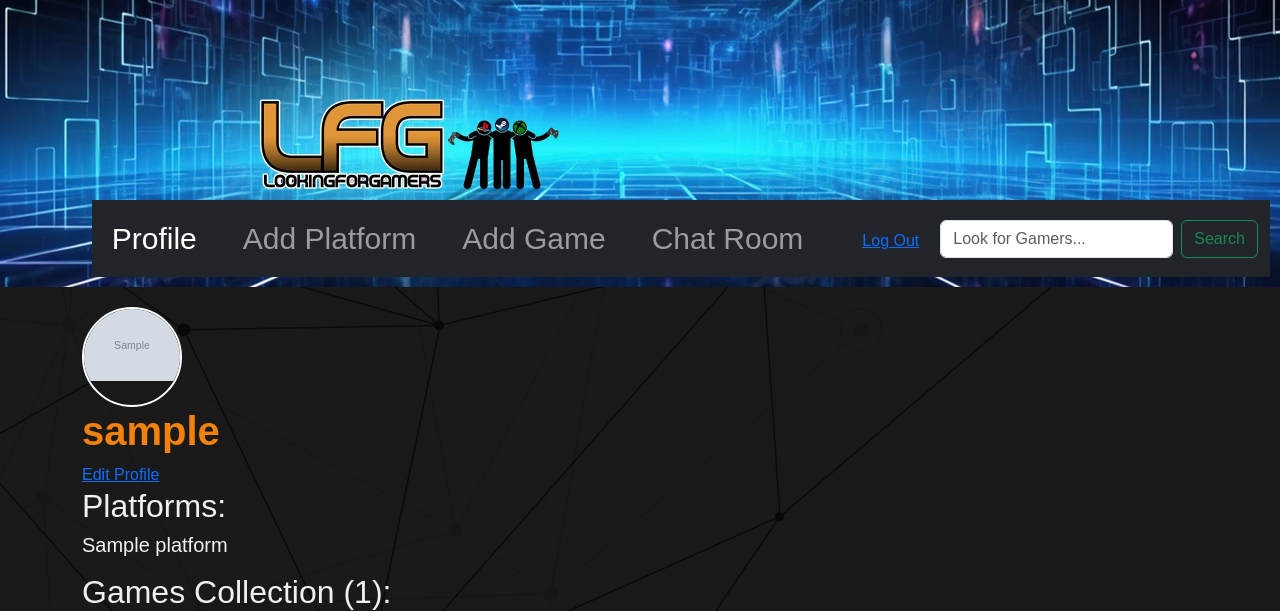
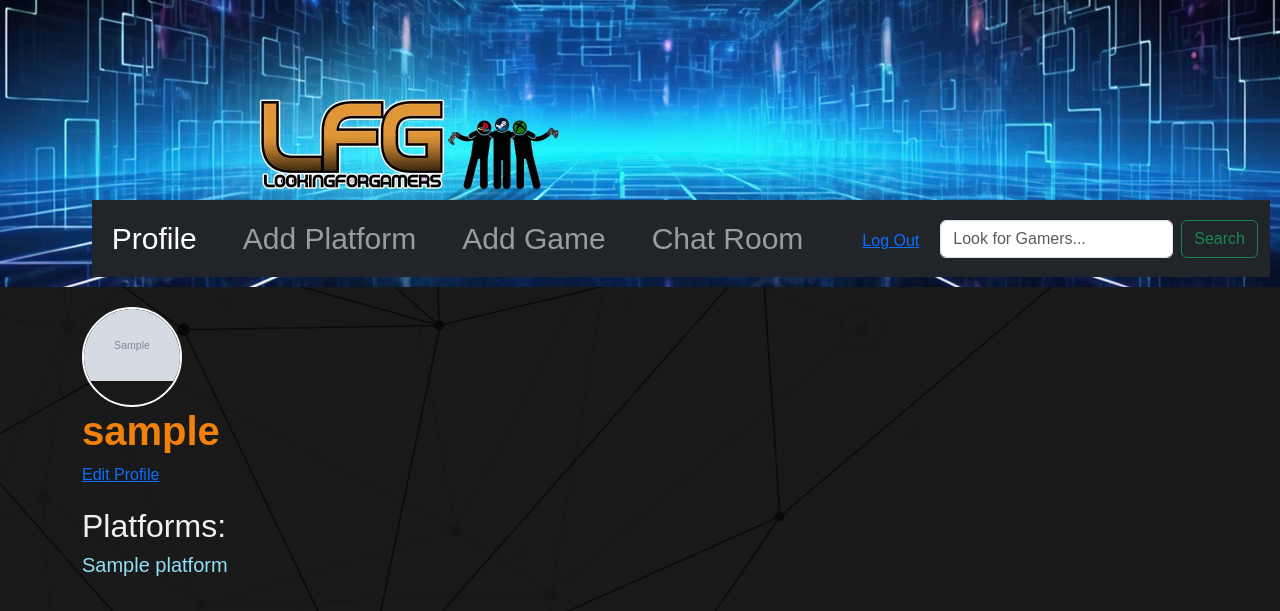
Before and after one commit to Elder-Xeno/LFG, a Django app: page /profile/ in a window 1280 px wide. Shown: the top 611 px of the page. Run offline with Django 5.2, Linux system fonts and the light colour scheme; a user stored in the database is signed in; tables that the repository leaves empty hold one stand-in row (values such as "Sample post"); grey boxes marked "Sample" are stand-in pictures; grey boxes are pictures that could not be loaded.

Commit message:
Changed the Plaform text display for profile in CSS

```diff
--- a/main_app/static/css/style.css
+++ b/main_app/static/css/style.css
@@ -159,3 +159,15 @@ nav ul li a:hover {
 h1 {
   color:rgb(241, 129, 10);
 }
+
+.platform {
+  display: inline-block;
+  margin-right: 50px;
+  color: rgb(145, 224, 248);
+  margin-bottom: 30px;
+  font-size: 20px;
+}
+
+h2 {
+  margin-top: 20px;
+}
--- a/main_app/templates/users/profile.html
+++ b/main_app/templates/users/profile.html
@@ -62,7 +62,7 @@
 
 <h2>Platforms:</h2>
 {% for platform in user_profile.platforms.all %}
-<h5><p>{{ platform.name }}</p></h5>
+<h5 class="platform">{{ platform.name }}</h5>
 {% endfor %}
 
 <h2>Games Collection ({{ games_owned.count }}):</h2>
```
